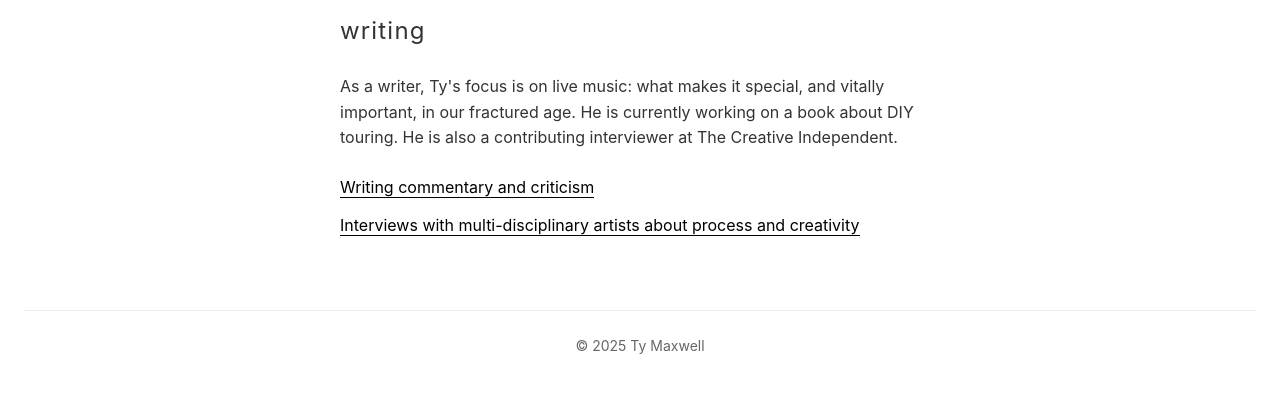
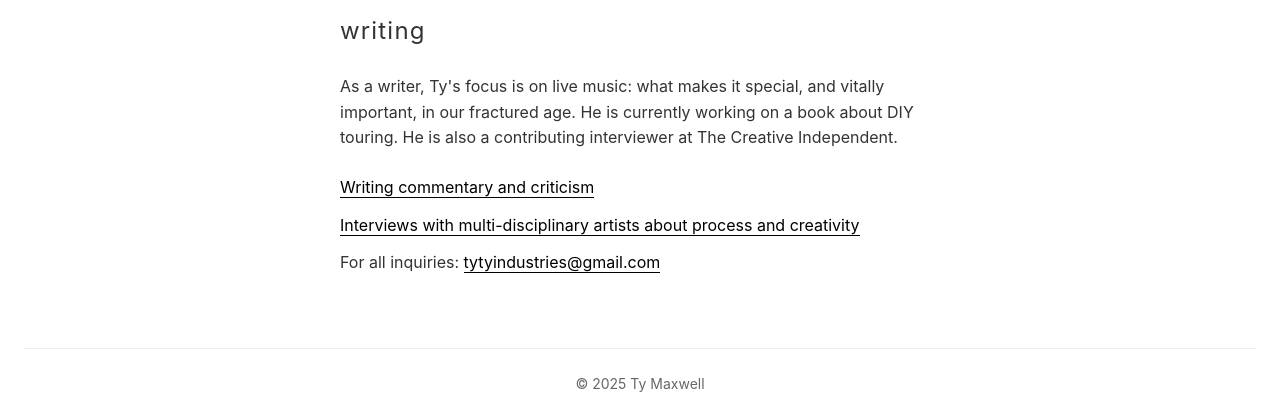
Before and after one commit to abethcrane/tymaxwell, a Jekyll site: the page built from writing.html, in a window 1280 px wide, cut to the strip 647-1066 px from the top of the page. Built offline with Jekyll 4.4.1, drawn with Linux system fonts in a browser that asks for light colours; before the commit the page ends 1029 px from its top, so only the background shows below that.

```diff
--- a/contact.html
+++ b/contact.html
@@ -8,9 +8,7 @@ title: Contact
         <img src="{{ '/images/hat.png' | relative_url }}" alt="Photo" class="page-photo">
     </div>
     <h2>Contact</h2>
-    <p>Email: <a href="mailto:thankyouthankyouband@gmail.com">thankyouthankyouband@gmail.com</a></p>
+    <p>For music inquiries: <a href="mailto:thankyouthankyouband@gmail.com">thankyouthankyouband@gmail.com</a></p>
+    <p>For writing inquiries: <a href="mailto:tytyindustries@gmail.com">tytyindustries@gmail.com</a></p>
     <p>Phone: <a href="tel:+12039121685">(203) 912-1685</a></p>
-
-    <h3>Social</h3>
-    {% include social-icons.html %}
 </div>
--- a/music.html
+++ b/music.html
@@ -35,7 +35,7 @@ title: Music
         </blockquote>
     </div>
 
-    <p><a href="{{ '/recording-cv' | relative_url }}">Recording CV</a></p>
+    <p><a href="{{ '/recording-cv' | relative_url }}">Recording CV</a> | <a href="{{ '/touring-cv' | relative_url }}">Touring CV</a></p>
 
     <p>For all inquiries: <a href="mailto:thankyouthankyouband@gmail.com">thankyouthankyouband@gmail.com</a></p>
 </div>
--- a/writing.html
+++ b/writing.html
@@ -14,4 +14,5 @@ title: Writing
         <li><a href="https://midbrow.org/tyler/">Writing commentary and criticism</a></li>
         <li><a href="https://thecreativeindependent.com/people/ty-maxwell/">Interviews with multi-disciplinary artists about process and creativity</a></li>
     </ul>
+    <p>For all inquiries: <a href="mailto:tytyindustries@gmail.com">tytyindustries@gmail.com</a></p>
 </div>
```
